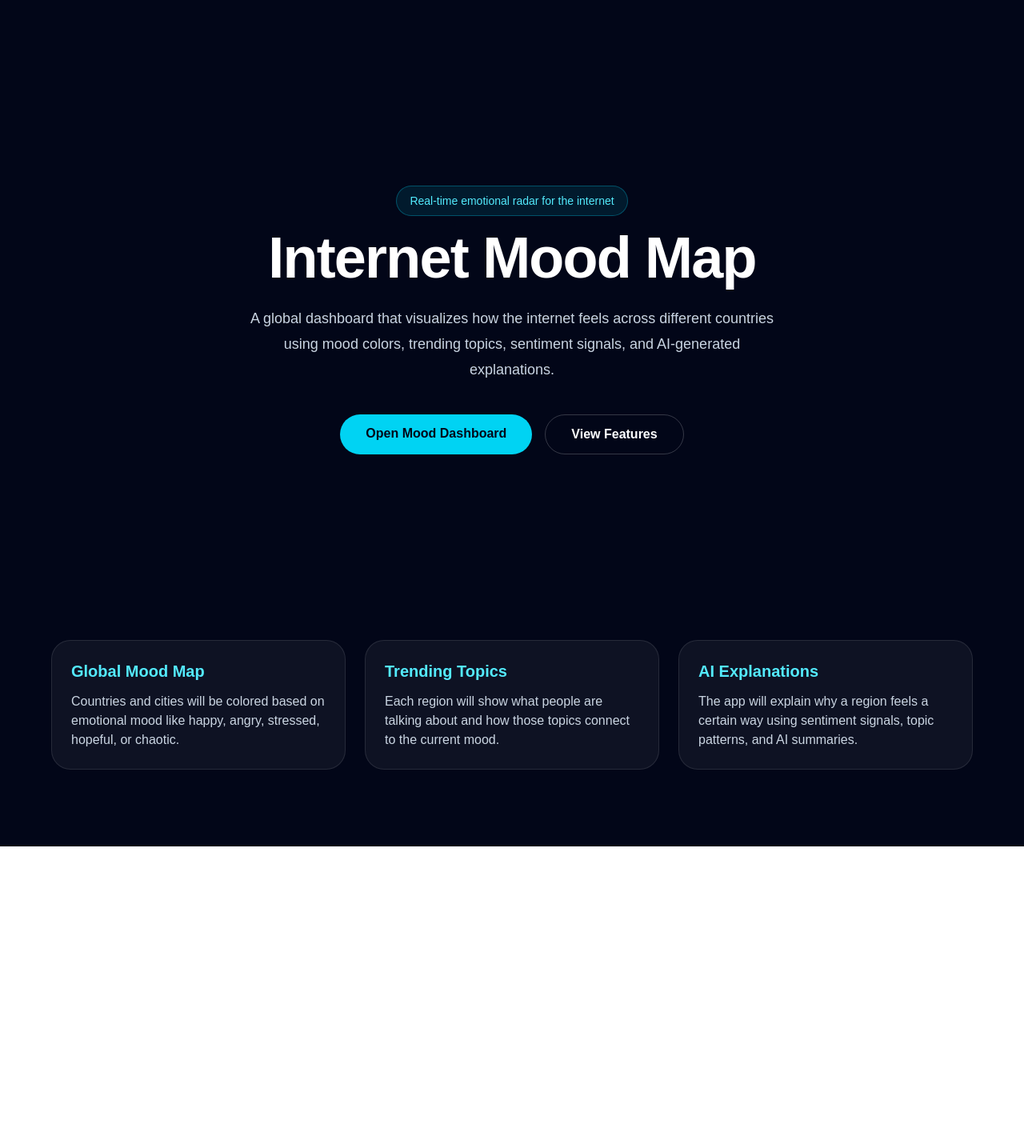
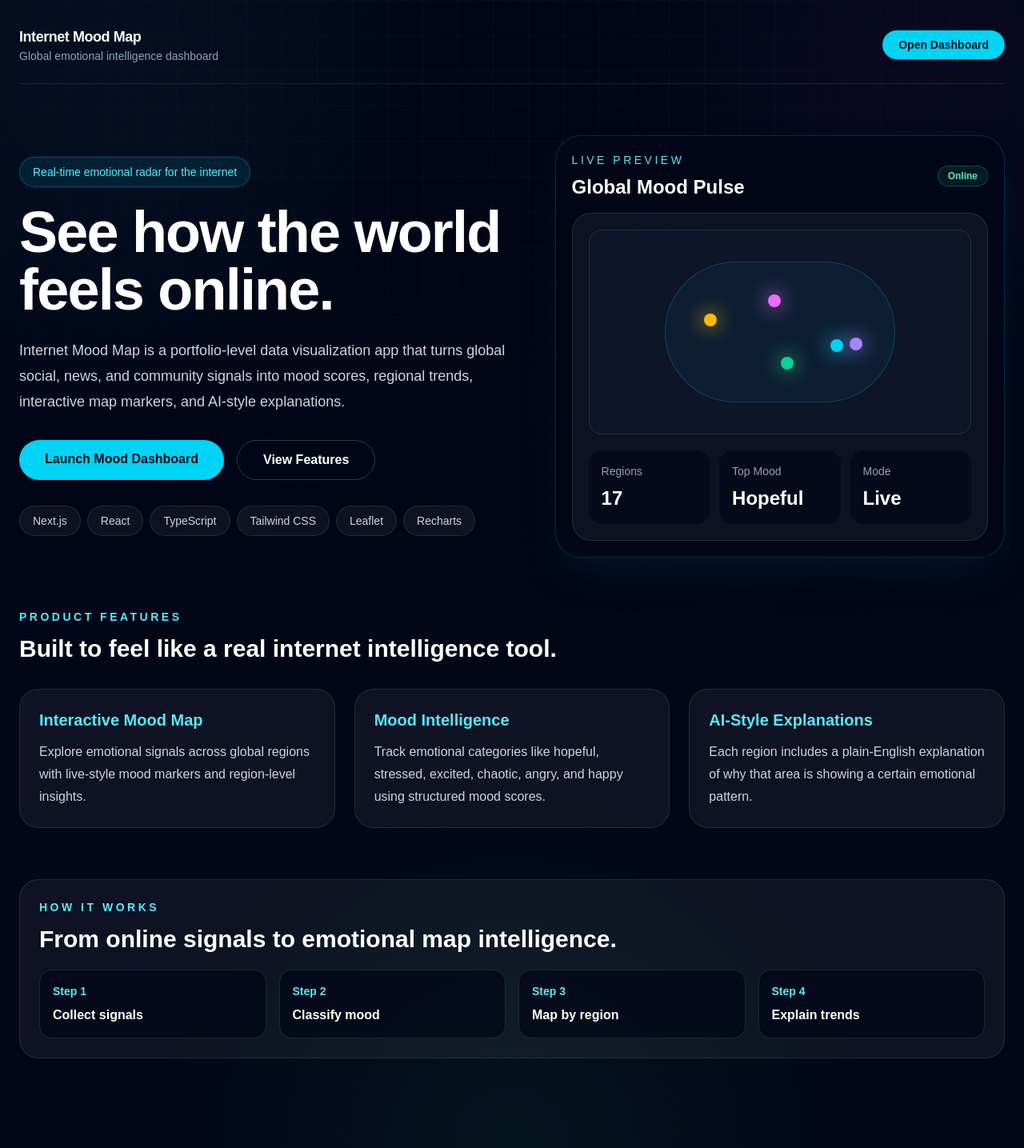
Before and after one commit to ashavsingh47/internet-mood-map, a Next.js app: page / in a window 1280 px wide. Shown: the whole page at 80% size. Before the commit the page ends 1058 px from the top, so only its background shows below. Built offline with nearby package versions, Linux system fonts and the light colour scheme.

Commit message:
Upgrade landing page design

```diff
--- a/app/page.tsx
+++ b/app/page.tsx
@@ -1,70 +1,206 @@
+const featureCards = [
+  {
+    title: "Interactive Mood Map",
+    description:
+      "Explore emotional signals across global regions with live-style mood markers and region-level insights.",
+  },
+  {
+    title: "Mood Intelligence",
+    description:
+      "Track emotional categories like hopeful, stressed, excited, chaotic, angry, and happy using structured mood scores.",
+  },
+  {
+    title: "AI-Style Explanations",
+    description:
+      "Each region includes a plain-English explanation of why that area is showing a certain emotional pattern.",
+  },
+];
+
+const pipelineSteps = [
+  "Collect signals",
+  "Classify mood",
+  "Map by region",
+  "Explain trends",
+];
+
+const techStack = [
+  "Next.js",
+  "React",
+  "TypeScript",
+  "Tailwind CSS",
+  "Leaflet",
+  "Recharts",
+];
+
 export default function Home() {
   return (
-    <main className="min-h-screen bg-slate-950 text-white">
-      <section className="flex min-h-screen flex-col items-center justify-center px-6 text-center">
-        <p className="mb-4 rounded-full border border-cyan-400/30 bg-cyan-400/10 px-4 py-2 text-sm text-cyan-300">
+    <main className="mood-bg min-h-screen text-white">
+      <section className="mood-content mx-auto flex min-h-screen max-w-7xl flex-col px-6 py-8">
+        <nav className="flex items-center justify-between border-b border-white/10 pb-6">
+          <div>
+            <p className="text-lg font-bold tracking-tight">
+              Internet Mood Map
+            </p>
+            <p className="text-sm text-slate-400">
+              Global emotional intelligence dashboard
+            </p>
+          </div>
+
+          <a
+            href="/dashboard"
+            className="rounded-full bg-cyan-400 px-5 py-2 text-sm font-semibold text-slate-950 transition hover:bg-cyan-300"
+          >
+            Open Dashboard
+          </a>
+        </nav>
+
+        <div className="grid flex-1 items-center gap-12 py-16 lg:grid-cols-[1.05fr_0.95fr]">
+          <div>
+            <div className="mb-5 inline-flex rounded-full border border-cyan-400/30 bg-cyan-400/10 px-4 py-2 text-sm font-medium text-cyan-300">
               Real-time emotional radar for the internet
-        </p>
+            </div>
 
-        <h1 className="max-w-5xl text-5xl font-bold tracking-tight sm:text-7xl">
-          Internet Mood Map
+            <h1 className="max-w-4xl text-5xl font-bold tracking-tight sm:text-7xl">
+              See how the world feels online.
             </h1>
 
             <p className="mt-6 max-w-2xl text-lg leading-8 text-slate-300">
-          A global dashboard that visualizes how the internet feels across
-          different countries using mood colors, trending topics, sentiment
-          signals, and AI-generated explanations.
+              Internet Mood Map is a portfolio-level data visualization app that
+              turns global social, news, and community signals into mood scores,
+              regional trends, interactive map markers, and AI-style
+              explanations.
             </p>
 
-        <div className="mt-10 flex flex-col gap-4 sm:flex-row">
+            <div className="mt-8 flex flex-col gap-4 sm:flex-row">
               <a
                 href="/dashboard"
-            className="rounded-full bg-cyan-400 px-8 py-3 font-semibold text-slate-950 transition hover:bg-cyan-300"
+                className="rounded-full bg-cyan-400 px-8 py-3 text-center font-semibold text-slate-950 transition hover:bg-cyan-300"
               >
-            Open Mood Dashboard
+                Launch Mood Dashboard
               </a>
 
               <a
                 href="#features"
-            className="rounded-full border border-white/20 px-8 py-3 font-semibold text-white transition hover:bg-white/10"
+                className="rounded-full border border-white/20 px-8 py-3 text-center font-semibold text-white transition hover:bg-white/10"
               >
                 View Features
               </a>
             </div>
+
+            <div className="mt-8 flex flex-wrap gap-2">
+              {techStack.map((tech) => (
+                <span
+                  key={tech}
+                  className="rounded-full border border-white/10 bg-white/5 px-4 py-2 text-sm text-slate-300"
+                >
+                  {tech}
+                </span>
+              ))}
+            </div>
+          </div>
+
+          <div className="rounded-[2rem] border border-cyan-400/20 bg-slate-950/70 p-5 shadow-2xl shadow-cyan-950/40">
+            <div className="mb-4 flex items-center justify-between">
+              <div>
+                <p className="text-sm uppercase tracking-[0.25em] text-cyan-300">
+                  Live Preview
+                </p>
+                <h2 className="mt-2 text-2xl font-bold">Global Mood Pulse</h2>
+              </div>
+
+              <span className="rounded-full border border-emerald-400/30 bg-emerald-400/10 px-3 py-1 text-xs font-semibold text-emerald-300">
+                Online
+              </span>
+            </div>
+
+            <div className="rounded-3xl border border-white/10 bg-white/5 p-5">
+              <div className="flex h-64 items-center justify-center rounded-2xl border border-white/10 bg-slate-900/80">
+                <div className="relative h-44 w-72 rounded-full border border-cyan-400/20 bg-cyan-400/5">
+                  <span className="absolute left-12 top-16 h-4 w-4 rounded-full bg-amber-400 shadow-[0_0_24px_#fbbf24]" />
+                  <span className="absolute left-32 top-10 h-4 w-4 rounded-full bg-fuchsia-400 shadow-[0_0_24px_#e879f9]" />
+                  <span className="absolute right-16 top-24 h-4 w-4 rounded-full bg-cyan-400 shadow-[0_0_24px_#22d3ee]" />
+                  <span className="absolute bottom-10 left-36 h-4 w-4 rounded-full bg-emerald-400 shadow-[0_0_24px_#34d399]" />
+                  <span className="absolute bottom-16 right-10 h-4 w-4 rounded-full bg-violet-400 shadow-[0_0_24px_#a78bfa]" />
+                </div>
+              </div>
+
+              <div className="mt-5 grid gap-3 sm:grid-cols-3">
+                <div className="rounded-2xl bg-slate-950/70 p-4">
+                  <p className="text-sm text-slate-400">Regions</p>
+                  <p className="mt-2 text-2xl font-bold">17</p>
+                </div>
+
+                <div className="rounded-2xl bg-slate-950/70 p-4">
+                  <p className="text-sm text-slate-400">Top Mood</p>
+                  <p className="mt-2 text-2xl font-bold">Hopeful</p>
+                </div>
+
+                <div className="rounded-2xl bg-slate-950/70 p-4">
+                  <p className="text-sm text-slate-400">Mode</p>
+                  <p className="mt-2 text-2xl font-bold">Live</p>
+                </div>
+              </div>
+            </div>
+          </div>
+        </div>
+
+        <section id="features" className="pb-16">
+          <div className="mb-8">
+            <p className="text-sm font-semibold uppercase tracking-[0.25em] text-cyan-300">
+              Product Features
+            </p>
+
+            <h2 className="mt-3 text-3xl font-bold">
+              Built to feel like a real internet intelligence tool.
+            </h2>
+          </div>
+
+          <div className="grid gap-6 md:grid-cols-3">
+            {featureCards.map((feature) => (
+              <div
+                key={feature.title}
+                className="rounded-3xl border border-white/10 bg-white/5 p-6 transition hover:border-cyan-400/40 hover:bg-cyan-400/10"
+              >
+                <h3 className="text-xl font-semibold text-cyan-300">
+                  {feature.title}
+                </h3>
+
+                <p className="mt-3 leading-7 text-slate-300">
+                  {feature.description}
+                </p>
+              </div>
+            ))}
+          </div>
         </section>
 
-      <section id="features" className="px-6 pb-24">
-        <div className="mx-auto grid max-w-6xl gap-6 md:grid-cols-3">
+        <section className="pb-20">
           <div className="rounded-3xl border border-white/10 bg-white/5 p-6">
-            <h2 className="text-xl font-semibold text-cyan-300">
-              Global Mood Map
+            <div className="mb-5">
+              <p className="text-sm font-semibold uppercase tracking-[0.25em] text-cyan-300">
+                How It Works
+              </p>
+
+              <h2 className="mt-3 text-3xl font-bold">
+                From online signals to emotional map intelligence.
               </h2>
-            <p className="mt-3 text-slate-300">
-              Countries and cities will be colored based on emotional mood like
-              happy, angry, stressed, hopeful, or chaotic.
-            </p>
             </div>
 
-          <div className="rounded-3xl border border-white/10 bg-white/5 p-6">
-            <h2 className="text-xl font-semibold text-cyan-300">
-              Trending Topics
-            </h2>
-            <p className="mt-3 text-slate-300">
-              Each region will show what people are talking about and how those
-              topics connect to the current mood.
+            <div className="grid gap-4 md:grid-cols-4">
+              {pipelineSteps.map((step, index) => (
+                <div
+                  key={step}
+                  className="rounded-2xl border border-white/10 bg-slate-950/70 p-4"
+                >
+                  <p className="text-sm font-semibold text-cyan-300">
+                    Step {index + 1}
                   </p>
+
+                  <p className="mt-2 font-semibold text-white">{step}</p>
                 </div>
-
-          <div className="rounded-3xl border border-white/10 bg-white/5 p-6">
-            <h2 className="text-xl font-semibold text-cyan-300">
-              AI Explanations
-            </h2>
-            <p className="mt-3 text-slate-300">
-              The app will explain why a region feels a certain way using
-              sentiment signals, topic patterns, and AI summaries.
-            </p>
+              ))}
             </div>
           </div>
+        </section>
       </section>
     </main>
   );
```
Lines whose indentation alone changed are shown as unchanged.
